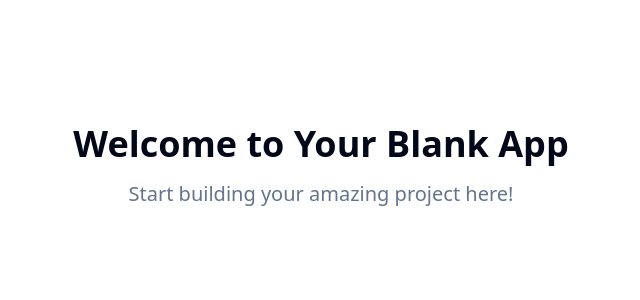
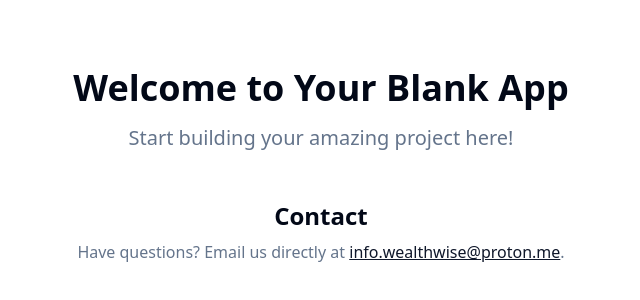
Before and after one commit to FFBB74/wealthwise-recovery-hub, a React (Vite) app: page / in a window 1280 px wide. Shown: the part 234-534 px from the top of the page, without its empty margins (319-959 px from the left). Built offline with nearby package versions, Linux system fonts and the light colour scheme.

Commit message:
Add mailto link
Add a mailto link to the contact email.

```diff
--- a/src/pages/Index.tsx
+++ b/src/pages/Index.tsx
@@ -1,11 +1,23 @@
-// Update this page (the content is just a fallback if you fail to update the page)
 
 const Index = () => {
   return (
     <div className="min-h-screen flex items-center justify-center bg-background">
       <div className="text-center">
         <h1 className="text-4xl font-bold mb-4">Welcome to Your Blank App</h1>
-        <p className="text-xl text-muted-foreground">Start building your amazing project here!</p>
+        <p className="text-xl text-muted-foreground mb-8">Start building your amazing project here!</p>
+        <div className="mt-12">
+          <h2 className="text-2xl font-semibold mb-2">Contact</h2>
+          <p className="text-base text-muted-foreground">
+            Have questions? Email us directly at{" "}
+            <a
+              href="mailto:info.wealthwise@proton.me"
+              className="text-primary underline hover:text-primary/80"
+            >
+              info.wealthwise@proton.me
+            </a>
+            .
+          </p>
+        </div>
       </div>
     </div>
   );
```
